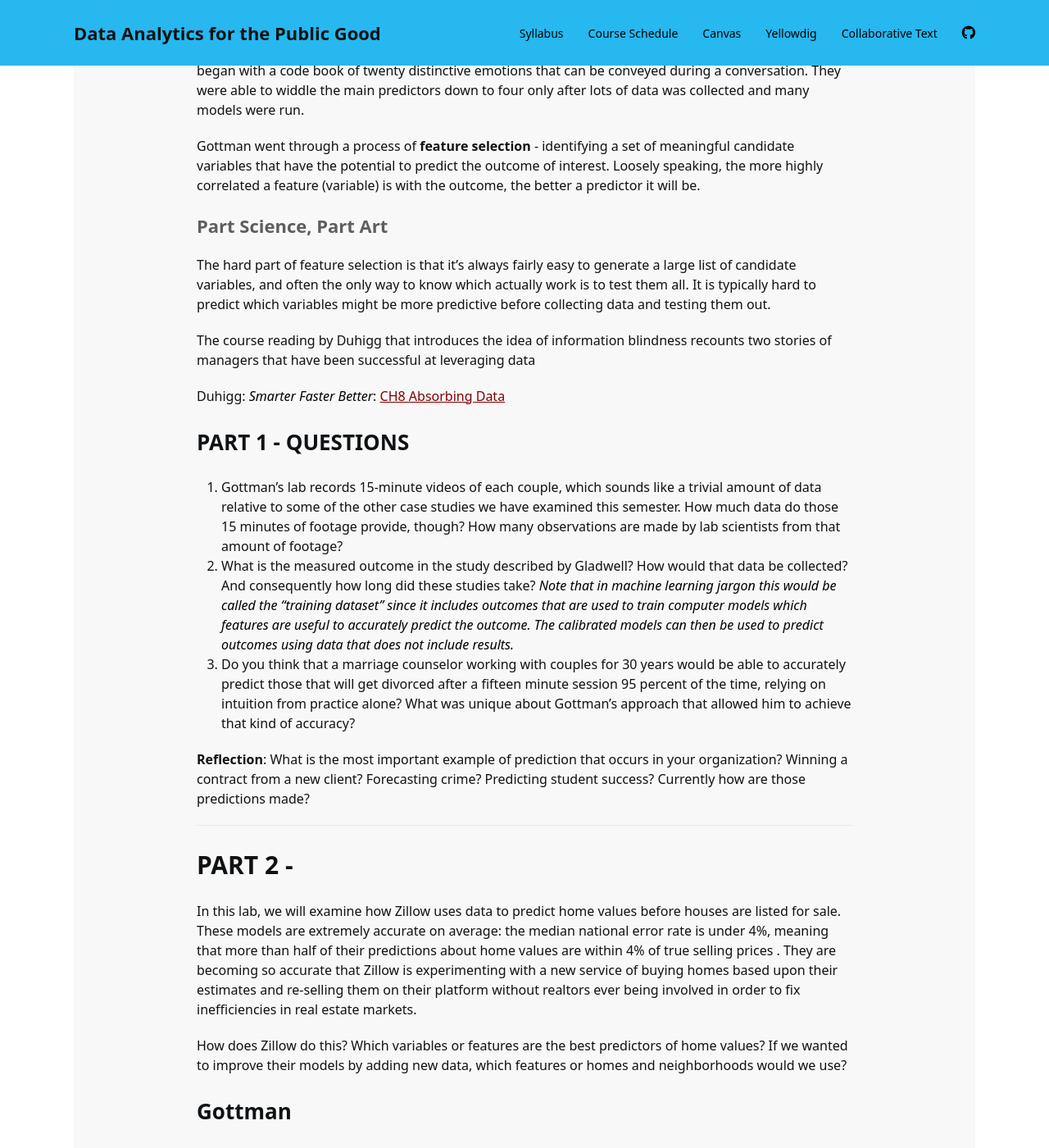
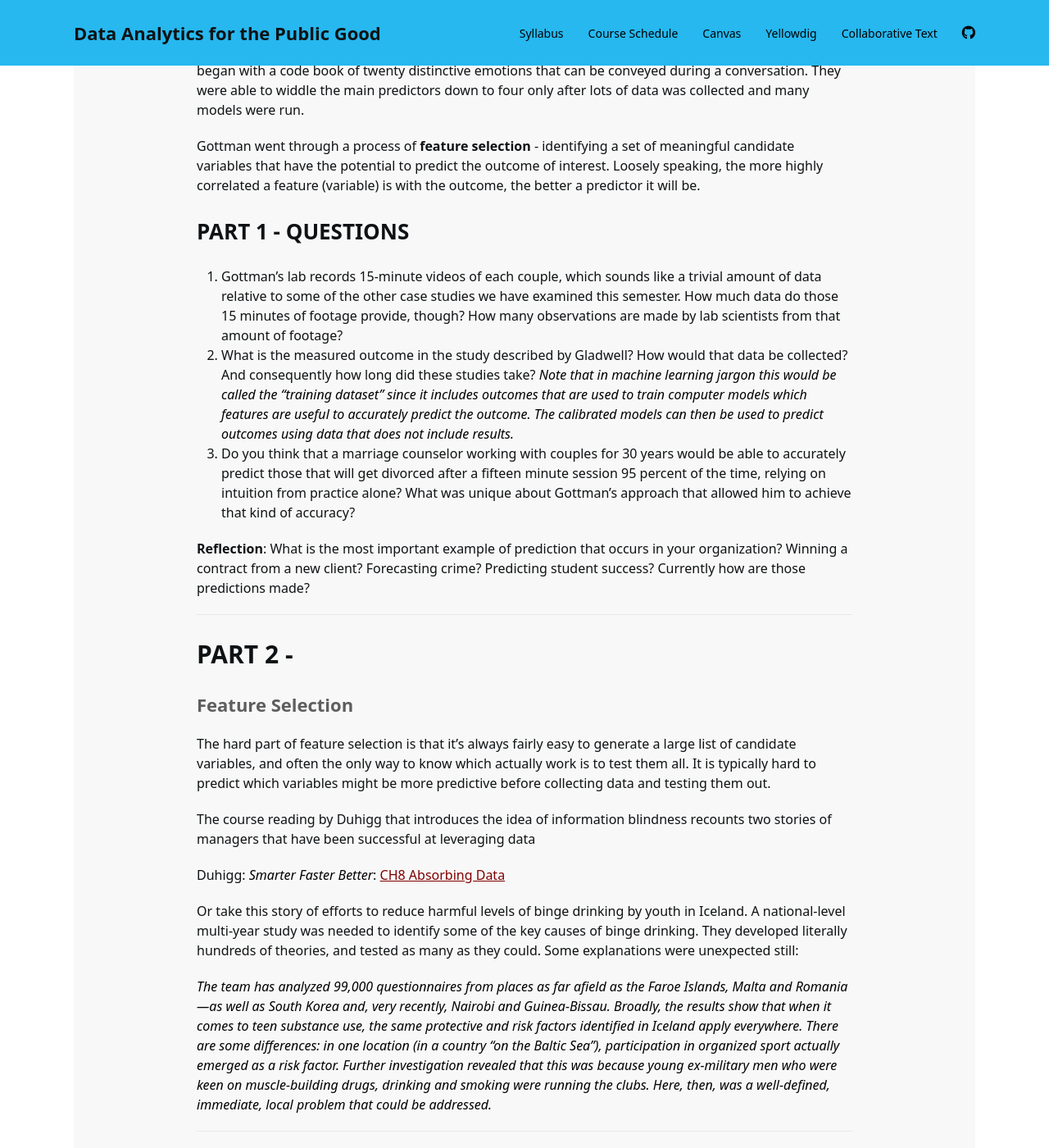
Before and after one commit to DS4PS/course-asu-paf-586-summer-2019, a Jekyll site: the page built from lab-03-feature-selection.md, in a window 1280 px wide and 1400 px high, scrolled down 2716 px. Shown: the whole window at 82% size. Built offline with Jekyll 4.4.1, drawn with Linux system fonts in a browser that asks for light colours; nearby versions of some CDN libraries; a style sheet for code colours, icons or effects is not loaded; some of the changed text lies outside the part shown.

Commit message:
Update lab-03-feature-selection.md

```diff
--- a/lab-03-feature-selection.md
+++ b/lab-03-feature-selection.md
@@ -48,13 +48,6 @@
 
 Gottman went through a process of **feature selection** - identifying a set of meaningful candidate variables that have the potential to predict the outcome of interest. Loosely speaking, the more highly correlated a feature (variable) is with the outcome, the better a predictor it will be.
 
-### Part Science, Part Art
-
-The hard part of feature selection is that it's always fairly easy to generate a large list of candidate variables, and often the only way to know which actually work is to test them all. It is typically hard to predict which variables might be more predictive before collecting data and testing them out.
-
-The course reading by Duhigg that introduces the idea of information blindness recounts two stories of managers that have been successful at leveraging data
-
-Duhigg: *Smarter Faster Better*: [CH8 Absorbing Data](articles/duhigg-smarter-faster-better-ch8-absorbing-data.pdf)
 
 
 ## PART 1 - QUESTIONS
@@ -69,9 +62,35 @@
 
 # PART 2 -
 
+
+### Feature Selection
+
+The hard part of feature selection is that it's always fairly easy to generate a large list of candidate variables, and often the only way to know which actually work is to test them all. It is typically hard to predict which variables might be more predictive before collecting data and testing them out.
+
+The course reading by Duhigg that introduces the idea of information blindness recounts two stories of managers that have been successful at leveraging data
+
+Duhigg: *Smarter Faster Better*: [CH8 Absorbing Data](articles/duhigg-smarter-faster-better-ch8-absorbing-data.pdf)
+
+Or take this story of efforts to reduce harmful levels of binge drinking by youth in Iceland. A national-level multi-year study was needed to identify some of the key causes of binge drinking. They developed literally hundreds of theories, and tested as many as they could. Some explanations were unexpected still:
+
+*The team has analyzed 99,000 questionnaires from places as far afield as the Faroe Islands, Malta and Romania—as well as South Korea and, very recently, Nairobi and Guinea-Bissau. Broadly, the results show that when it comes to teen substance use, the same protective and risk factors identified in Iceland apply everywhere. There are some differences: in one location (in a country “on the Baltic Sea”), participation in organized sport actually emerged as a risk factor. Further investigation revealed that this was because young ex-military men who were keen on muscle-building drugs, drinking and smoking were running the clubs. Here, then, was a well-defined, immediate, local problem that could be addressed.*
+
+
+---
+
 In this lab, we will examine how Zillow uses data to predict home values before houses are listed for sale. These models are extremely accurate on average: the median national error rate is under 4%, meaning that more than half of their predictions about home values are within 4% of true selling prices .  They are becoming so accurate that Zillow is experimenting with a new service of buying homes based upon their estimates and re-selling them on their platform without realtors ever being involved in order to fix inefficiencies in real estate markets.
 
 How does Zillow do this? Which variables or features are the best predictors of home values? If we wanted to improve their models by adding new data, which features or homes and neighborhoods would we use?
+
+
+
+
+----
+
+
+
+
+# PART 3 - PREDICTING NEIGHBORHOOD CHANGE
 
 
 
```
